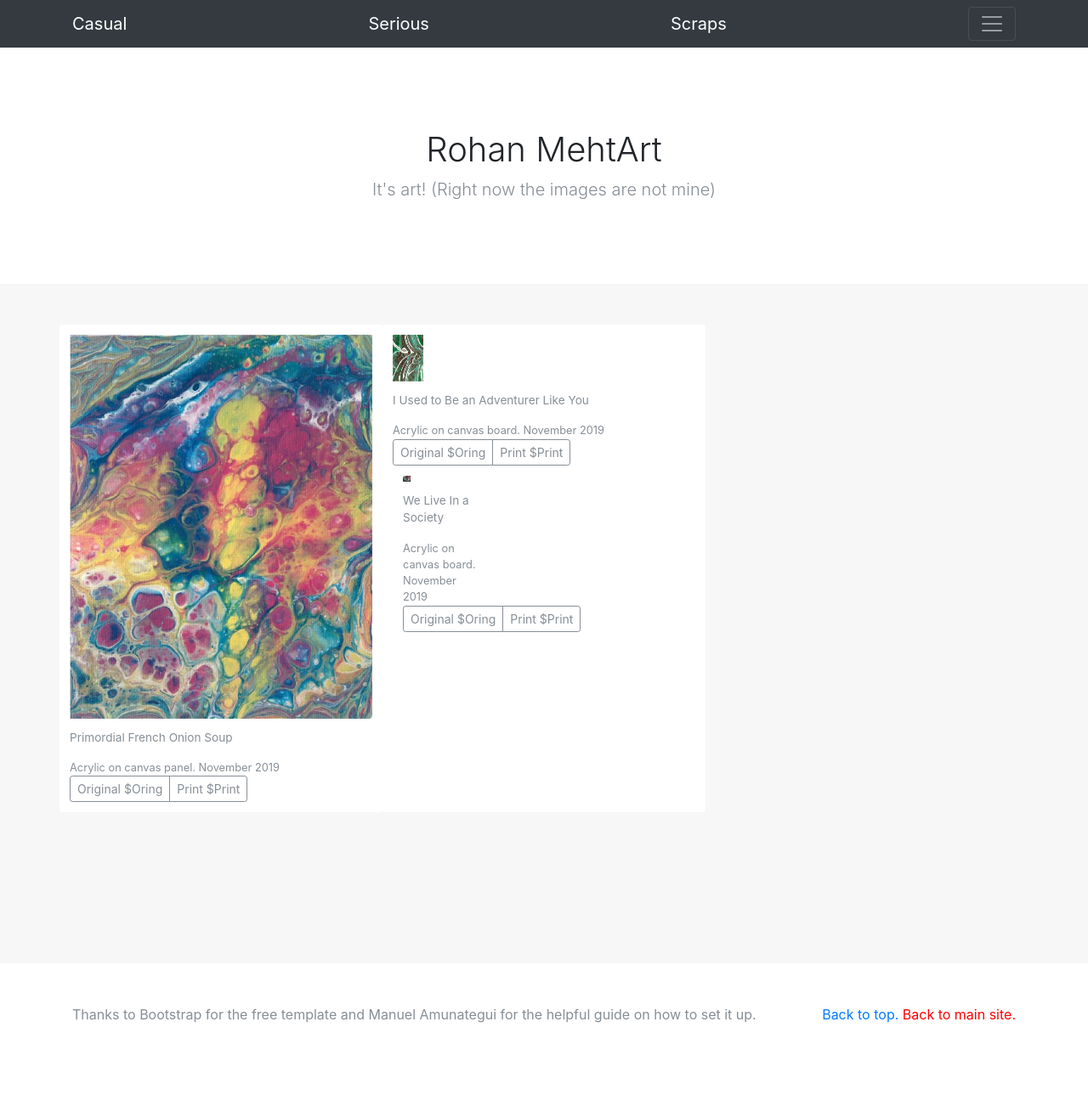
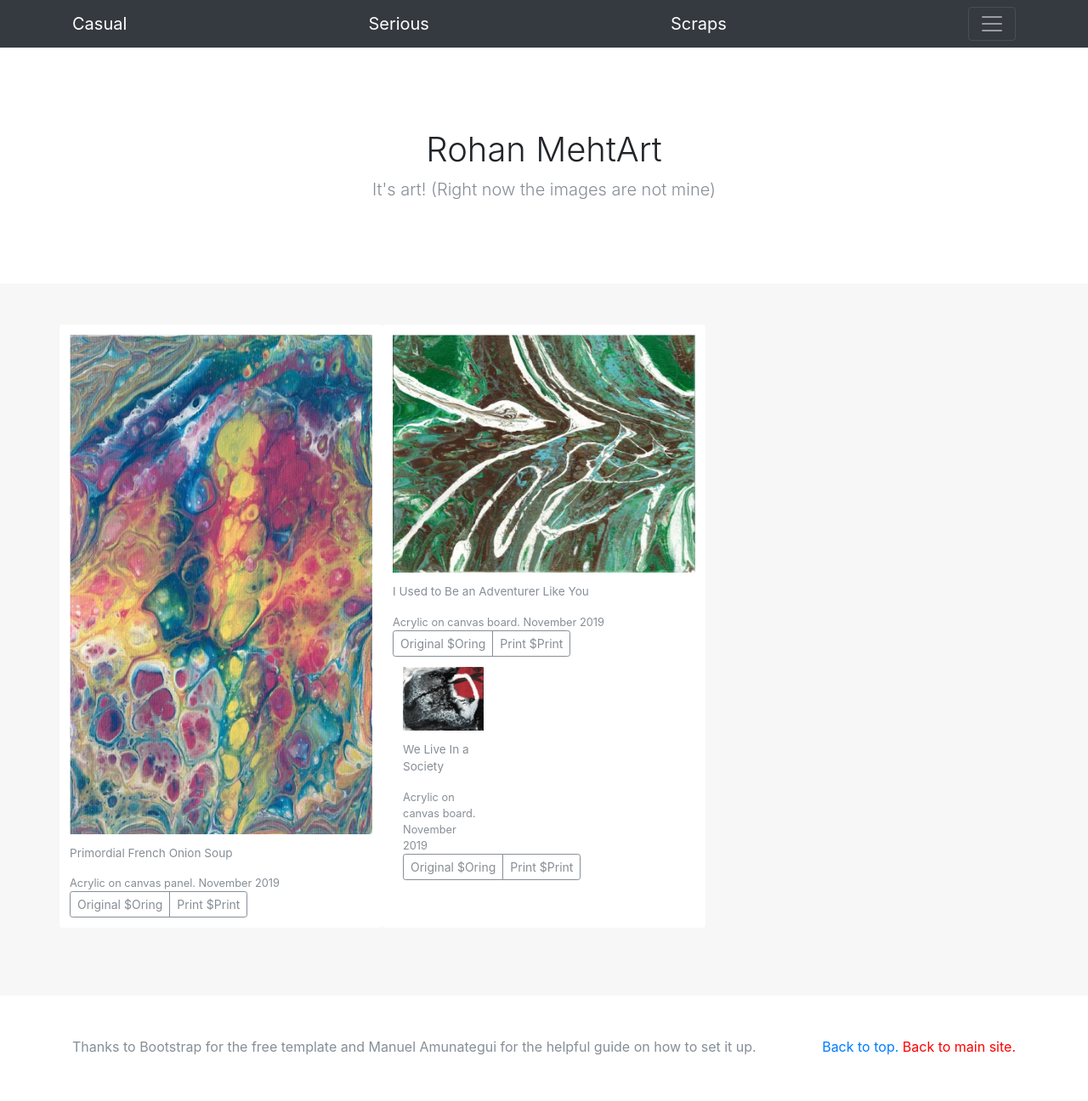
Before and after one commit to rohansmehta/rohansmehta.github.io, a Jekyll site: the page art/index.html, which Jekyll copies as it is, in a window 1280 px wide. Shown: the whole page at 85% size. Built offline with Jekyll 4.4.1, drawn with Linux system fonts in a browser that asks for light colours; nearby versions of some CDN libraries; before the commit the page ends 1258 px from its top, so only the background shows below that.

Commit message:
tried to rescale images

```diff
--- a/art/index.html
+++ b/art/index.html
@@ -60,7 +60,7 @@
 
           <div class="row">
             <div class="card">
-              <img src="https://github.com/rohansmehta/rohansmehta.github.io/raw/master/art/images/primordial-french-onion-soup.jpg" title="Need to come up with some alt text." style="width:300; height:400;"
+              <img src="https://github.com/rohansmehta/rohansmehta.github.io/raw/master/art/images/primordial-french-onion-soup.jpg" title="Need to come up with some alt text." style="width:100%; height:100%;"
                    data-toggle="modal" data-target="#myModal">
               <p class="card-text">Primordial French Onion Soup</p>
               <div class="d-flex justify-content-between align-items-center">
@@ -72,7 +72,7 @@
               </div>
             </div>
               <div class="card">
-              <img src="https://github.com/rohansmehta/rohansmehta.github.io/raw/master/art/images/i-used-to-be-an-adventurer-like-you.jpg" title="Then I took an arrow to the knee." style="width:10%; height:10%;"
+              <img src="https://github.com/rohansmehta/rohansmehta.github.io/raw/master/art/images/i-used-to-be-an-adventurer-like-you.jpg" title="Then I took an arrow to the knee." style="width:100%; height:100%;"
                    data-toggle="modal" data-target="#myModal">
               <p class="card-text">I Used to Be an Adventurer Like You</p>
               <div class="d-flex justify-content-between align-items-center">
@@ -83,7 +83,7 @@
                   <button type="button" class="btn btn-sm btn-outline-secondary">Print $Print</button>
               </div>
                 <div class="card">
-              <img src="https://github.com/rohansmehta/rohansmehta.github.io/raw/master/art/images/we-live-in-a-society.jpg" title="Need to come up with some alt text here." style="width:10%; height:10%;"
+              <img src="https://github.com/rohansmehta/rohansmehta.github.io/raw/master/art/images/we-live-in-a-society.jpg" title="Need to come up with some alt text here." style="width:100%; height:100%;"
                    data-toggle="modal" data-target="#myModal">
               <p class="card-text">We Live In a Society</p>
               <div class="d-flex justify-content-between align-items-center">
```
Also changed, not shown: other parts of art/index.html (+2 -2 lines).
